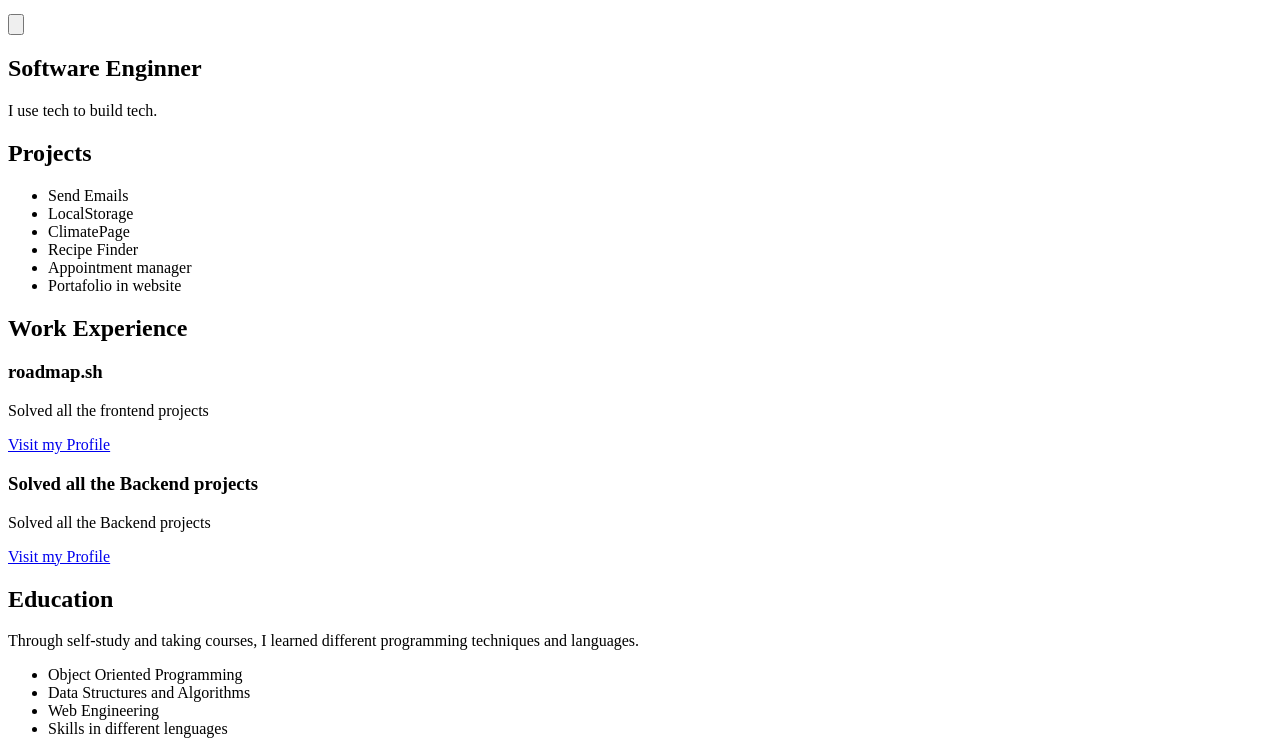
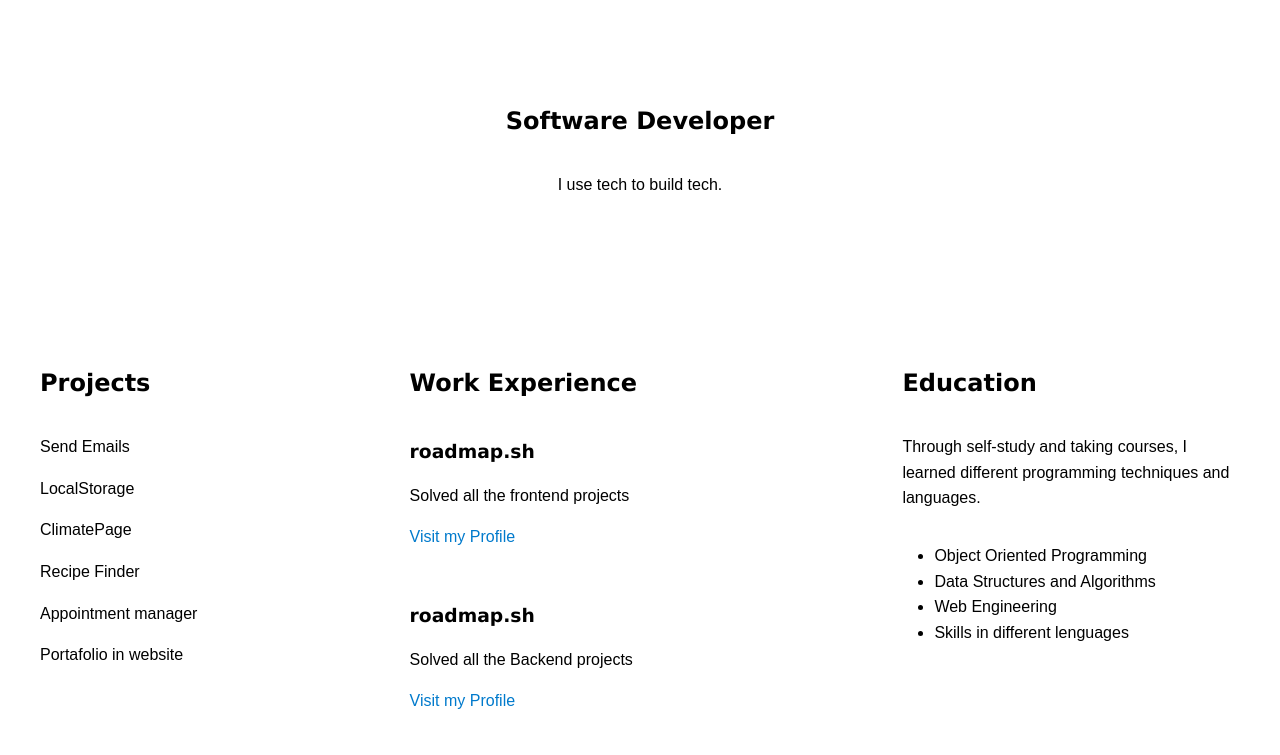
Before and after one commit to crjaramillor/Proyectos-web, a plain HTML site: page Front-End/personal-portafolio/index.html in a window 1280 px wide. Shown: the part 116-871 px from the top of the page. Drawn offline with Linux system fonts and the light colour scheme; a web font is replaced by a local one.

Commit message:
personal-portafolio 1.1

```diff
--- a/Front-End/personal-portafolio/index.html
+++ b/Front-End/personal-portafolio/index.html
@@ -11,7 +11,7 @@
     <link rel="preconnect" href="https://fonts.googleapis.com">
     <link rel="preconnect" href="https://fonts.gstatic.com" crossorigin>
     <link href="https://fonts.googleapis.com/css2?family=Rosarivo:ital@0;1&display=swap" rel="stylesheet">
-    <link rel="stylesheet" href="styles.css">
+    <link rel="stylesheet" href="style.css">
     <title>Personal Portfolio</title>
 </head>
 <body>
@@ -28,7 +28,7 @@
             <li><a href="contact.html">Contact</a></li>
         </ul>
     </nav>
-    <button class"toggle-theme" onclick="toggleTheme()">
+    <button class="toggle-theme" onclick="toggleTheme()">
         <svg id="sun_icon" xmlns="http://www.w3.org/2000/svg" viewBox="0 0 24 24" fill="none" stroke="currentColor" stroke-width="2"
         stroke-linecap="round" stroke-linejoin="round" class="feather feather-moon">
         <path d="M21 12.79A9 9 0 1 1 11.21 3 7 7 0 0 0 21 12.79z"></path>
@@ -50,7 +50,7 @@
     </header>
     <main>
         <section class="hero">
-            <h1>Software Enginner</h1>
+            <h1>Software Developer</h1>
             <p>
                 I use tech to build tech.
             </p>
@@ -75,7 +75,7 @@
                   <a href="https://roadmap.sh/u/cjaramillor">Visit my Profile</a>
                 </article>
                 <article>
-                  <h3>Solved all the Backend projects</h3>
+                  <h3>roadmap.sh</h3>
                   <p>Solved all the Backend projects</p>
                   <a href="https://roadmap.sh/u/cjaramillor">Visit my Profile</a>
                 </article>
```
Also changed, not shown: Front-End/personal-portafolio/articles.html (+1 -2 lines), Front-End/personal-portafolio/contact.html (+2 -2 lines), Front-End/personal-portafolio/projects.html (+2 -2 lines).
